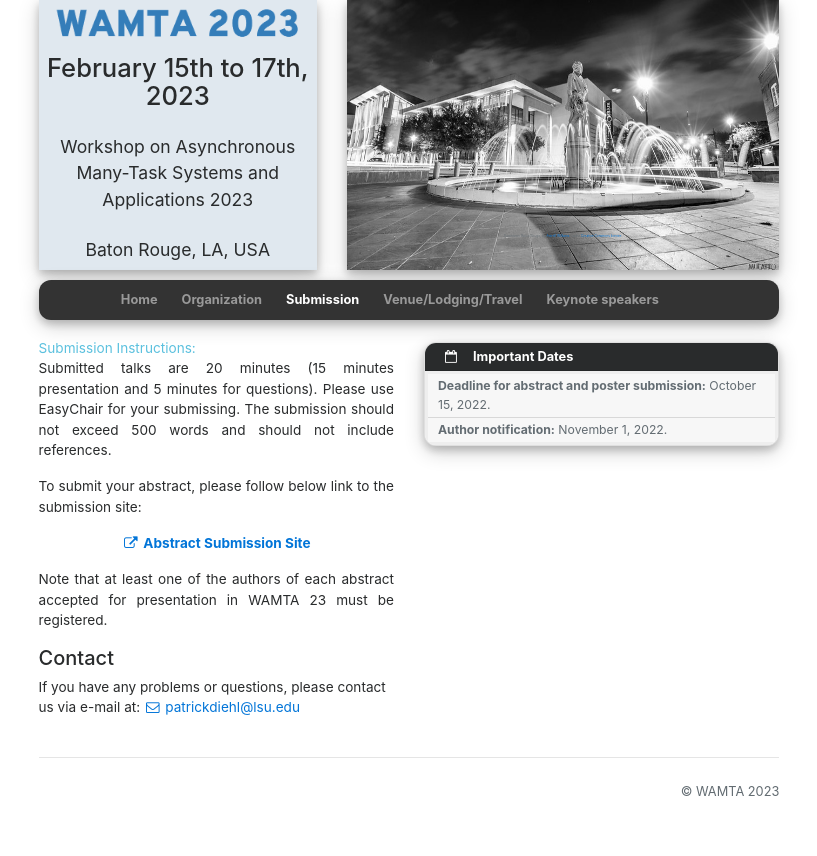
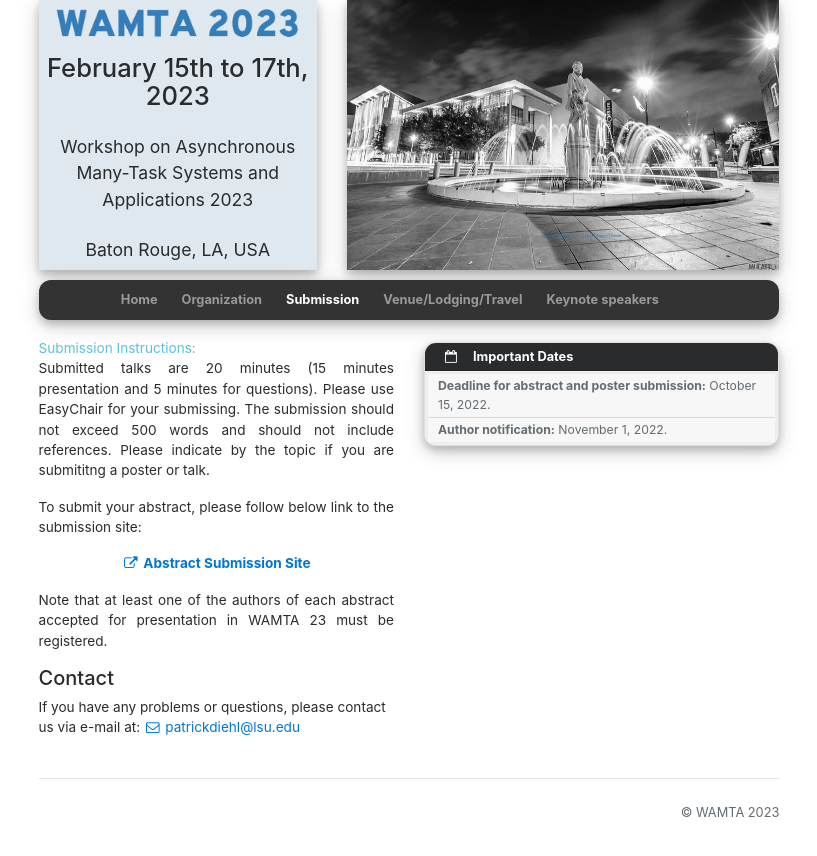
Before and after one commit to wamta26/WAMTA26.github.io, a Jekyll site: the page built from submission.md, in a window 1280 px wide. Shown: the top 856 px of the page, without its empty margins (231-1048 px from the left). Built offline with Jekyll 4.4.1, drawn with Linux system fonts in a browser that asks for light colours; nearby versions of some CDN libraries.

Commit message:
Add poster

```diff
--- a/submission.md
+++ b/submission.md
@@ -10,7 +10,7 @@
 <div class="text-info">Submission Instructions:</div>
 
 Submitted talks are 20 minutes (15 minutes presentation and 5 minutes for questions). Please use EasyChair for your submissing.
-The submission should not exceed 500 words and should not include references.
+The submission should not exceed 500 words and should not include references. Please indicate by the topic if you are submititng a poster or talk.
 
 
 To submit your abstract, please follow below link to the submission site:
```
